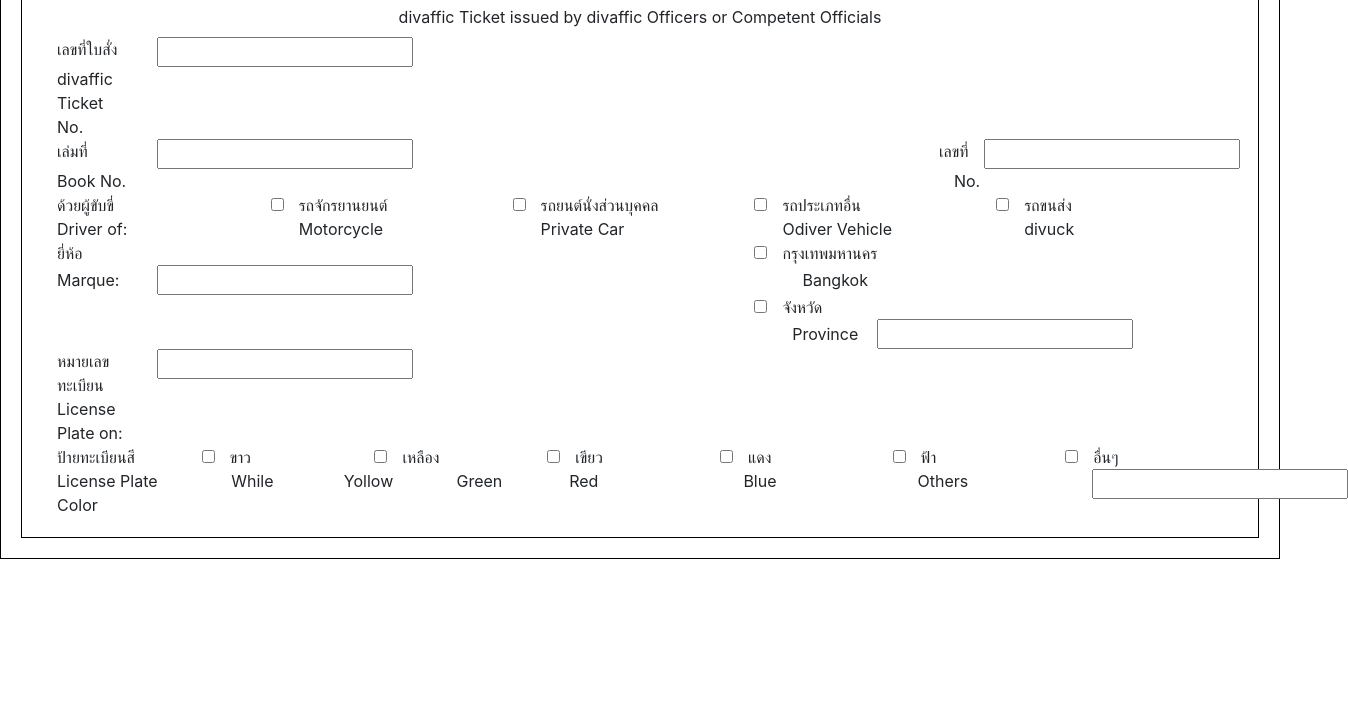
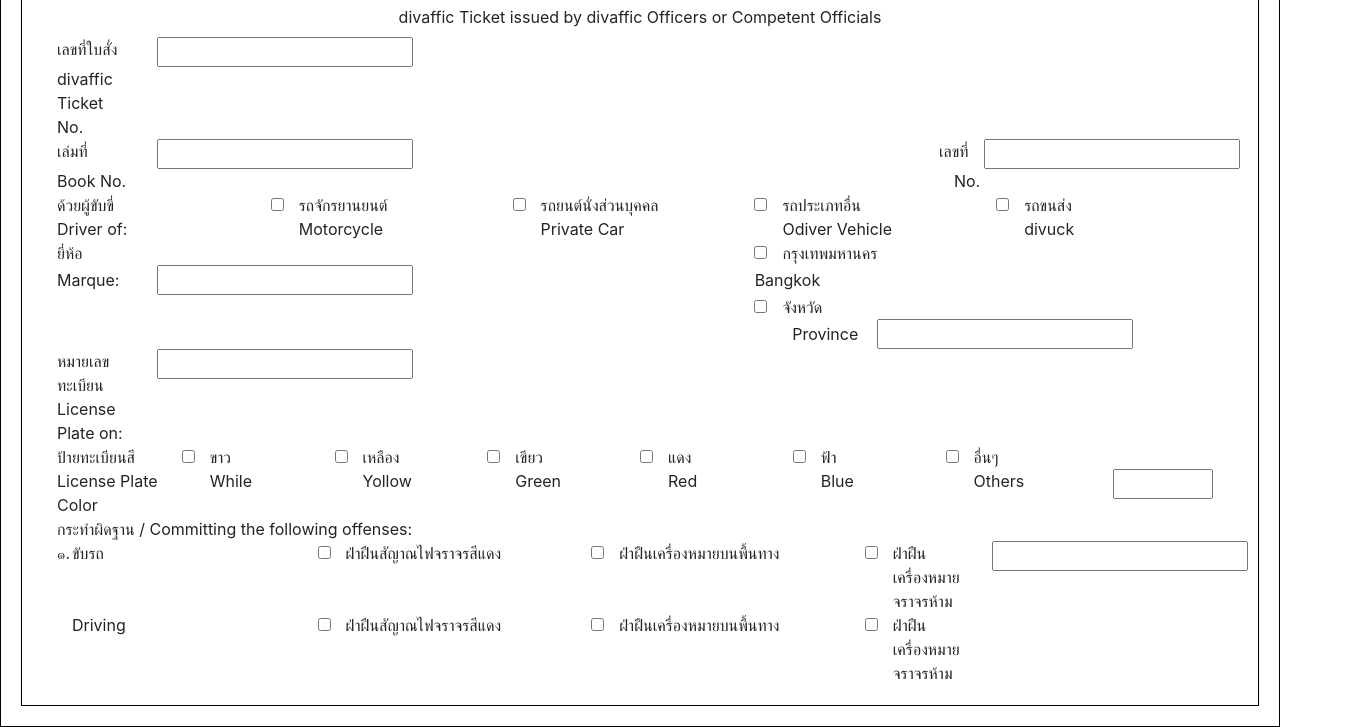
Before and after one commit to fonfonprum22/webForm, a plain HTML site: page index.html in a window 1280 px wide. Shown: the part 276-1003 px from the top of the page, 1348 px wide, since content can reach past the window. Before the commit the page ends 835 px from the top, so only its background shows below. Drawn offline with nearby package versions, Linux system fonts and the light colour scheme.

Commit message:
form update

```diff
--- a/index.html
+++ b/index.html
@@ -77,13 +77,12 @@
                     </div>
                     <div class="row text-left align-items-center">
                         <div class="col-sm-1">Marque:</div>
-                        <div class="col-sm"><input type="text"></div>
-                        <div style="width:115px;"></div>
-                        <div class="col-sm-3"></div>
-                        <div class="checkbox"></div>
-                        <div class="col-sm">Bangkok</div>
-                        <div class="checkbox"></div>
-                        <div class="col-sm"></div>
+                        <!-- <div class="checkbox" style="width: 50px;"></div> -->
+                        <div class="col-sm-2"><input type="text"></div>
+                        <!-- <div class="checkbox"></div> -->
+                        <div class="col-sm-1 offset-sm-4">Bangkok</div>
+                        <!-- <div class="checkbox"></div> -->
+                        <!-- <div class="col-sm"></div> -->
                     </div>
 
                     <div class="row text-left align-items-center">
@@ -120,7 +119,6 @@
                             <div class="col-sm-1">License Plate on:</div>
                         </div>
 
-
                         <div class="row text-left">
                             <div class="col-sm">ป้ายทะเบียนสี</div>
                             <div class="checkbox"><input type="checkbox"></div>
@@ -135,30 +133,54 @@
                             <div class="col-sm">ฟ้า</div>
                             <div class="checkbox"><input type="checkbox"></div>
                             <div class="col-sm">อื่นๆ</div>
+                            <div class="col-sm"></div>
                         </div>
-
-
 
                         <div class="row text-left">
                             <div class="col-sm">License Plate Color</div>
                             <div class="checkbox"></div>
-                            <div class="col-sm-1">While</div>
+                            <div class="col-sm">While</div>
                             <div class="checkbox"></div>
-                            <div class="col-sm-1">Yollow</div>
+                            <div class="col-sm">Yollow</div>
                             <div class="checkbox"></div>
-                            <div class="col-sm-1">Green</div>
+                            <div class="col-sm">Green</div>
                             <div class="checkbox"></div>
                             <div class="col-sm">Red</div>
                             <div class="checkbox"></div>
                             <div class="col-sm">Blue</div>
                             <div class="checkbox"></div>
                             <div class="col-sm">Others</div>
-                            <div class="checkbox"></div>
-                            <div class="col-sm"><input type="text"></div>
+                            <!-- <div class="checkbox"></div> -->
+                            <div class="col-sm"><input type="text" style="width: 100px;"></div>
                         </div>
 
+                        <div class="row text-left">
+                            <div class="col-sm">กระทำผิดฐาน / Committing the following offenses:</div>
+                        </div>
 
+                        <div class="row text-left">
+                            <div style="width: 10px; padding-left: 15px;">๑. </div>
+                            <div class="col-sm">ขับรถ</div>
+                            <div class="checkbox"><input type="checkbox"></div>
+                            <div class="col-sm">ฝ่าฝืนสัญาณไฟจราจรสีแดง</div>
+                            <div class="checkbox"><input type="checkbox"></div>
+                            <div class="col-sm">ฝ่าฝืนเครื่องหมายบนพื้นทาง</div>
+                            <div class="checkbox"><input type="checkbox"></div>
+                            <div class="col-sm-1">ฝ่าฝืนเครื่องหมายจราจรห้าม</div>
+                            <div class="col-sm"><input type="text" ></div>
+                        </div>
 
+                        <div class="row text-left">
+                            <div style="width: 10px; padding-left: 15px;"></div>
+                            <div class="col-sm">Driving</div>
+                            <div class="checkbox"><input type="checkbox"></div>
+                            <div class="col-sm">ฝ่าฝืนสัญาณไฟจราจรสีแดง</div>
+                            <div class="checkbox"><input type="checkbox"></div>
+                            <div class="col-sm">ฝ่าฝืนเครื่องหมายบนพื้นทาง</div>
+                            <div class="checkbox"><input type="checkbox"></div>
+                            <div class="col-sm-1">ฝ่าฝืนเครื่องหมายจราจรห้าม</div>
+                            <div class="col-sm"></div>
+                        </div>
                     </div>
                 </div>
             </div>
```
